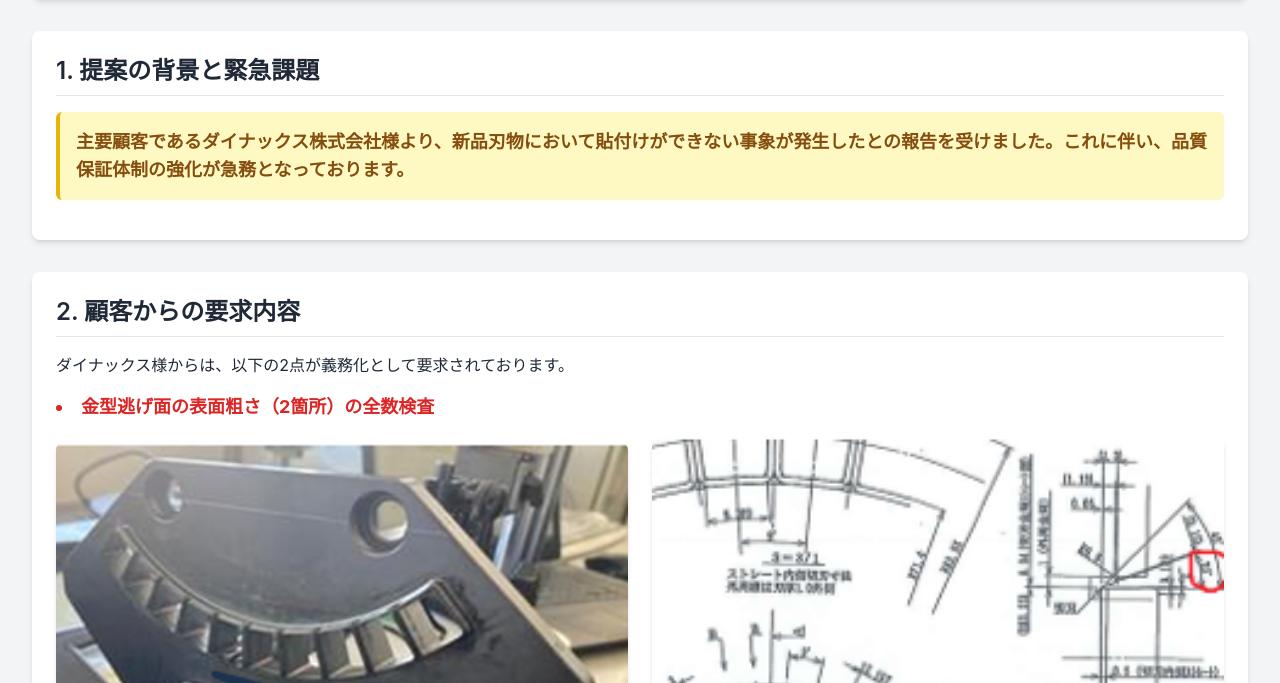
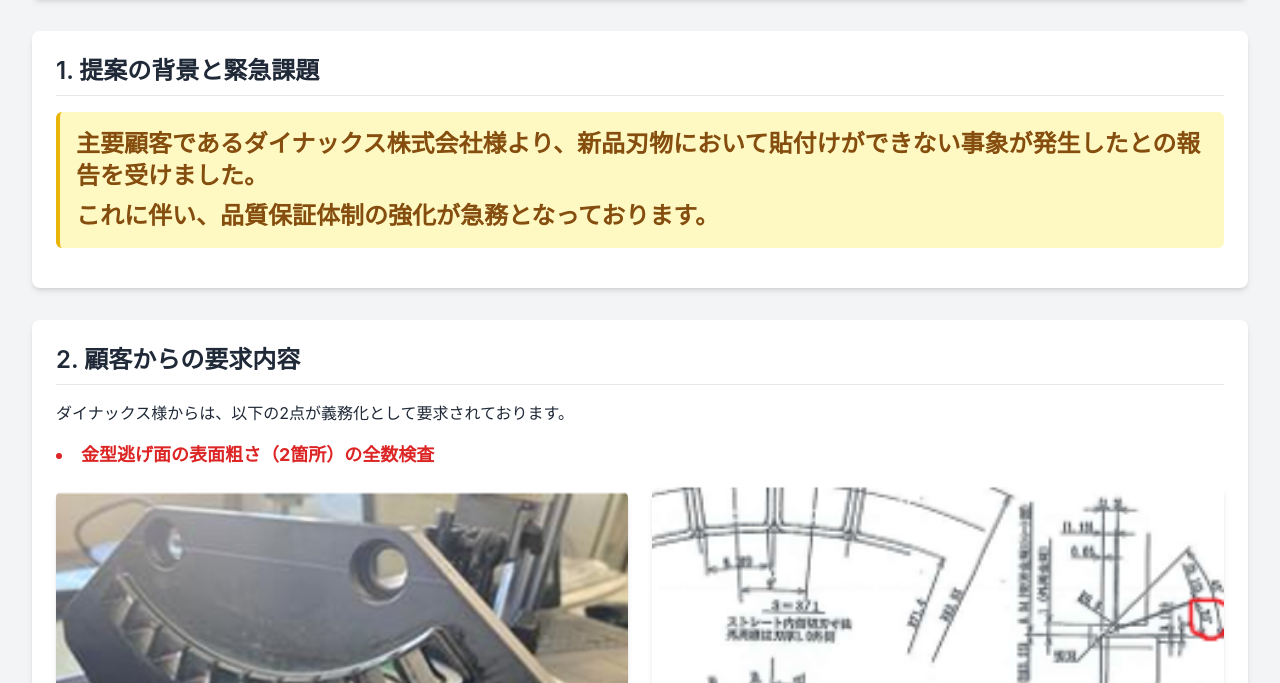
Before and after one commit to gre119/sokutei_all, a plain HTML site: page index.html in a window 1280 px wide. Shown: the part 117-800 px from the top of the page. Drawn offline with nearby package versions, Linux system fonts and the light colour scheme.

Commit message:
Add files via upload

```diff
--- a/index.html
+++ b/index.html
@@ -22,7 +22,8 @@
             <section class="bg-white shadow-md rounded-lg p-6">
                 <h2 class="text-2xl font-semibold border-b pb-2 mb-4">1. 提案の背景と緊急課題</h2>
                 <div class="bg-yellow-100 border-l-4 border-yellow-500 text-yellow-800 p-4 rounded-md my-4">
-                    <p class="text-lg font-bold">主要顧客であるダイナックス株式会社様より、新品刃物において貼付けができない事象が発生したとの報告を受けました。これに伴い、品質保証体制の強化が急務となっております。</p>
+                    <p class="text-2xl font-bold">主要顧客であるダイナックス株式会社様より、新品刃物において貼付けができない事象が発生したとの報告を受けました。</p>
+                    <p class="text-2xl font-bold mt-2">これに伴い、品質保証体制の強化が急務となっております。</p>
                 </div>
             </section>
 
```
